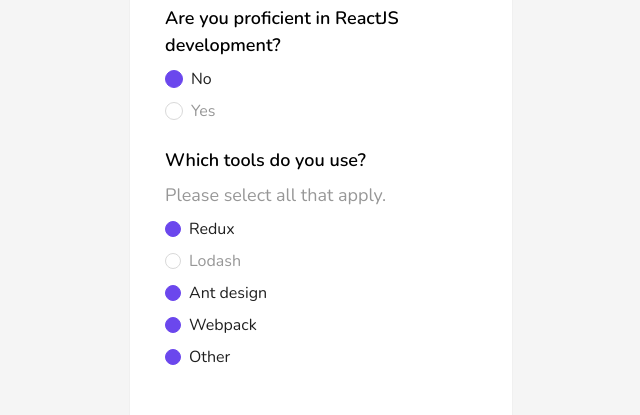
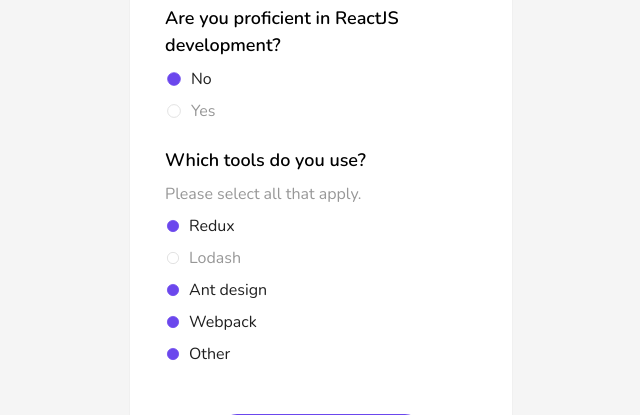
Before and after one commit to ken999999999999999/virgo-group-react-assessment, a Next.js app: page / in a window 1280 px wide. Shown: the part 171-586 px from the top of the page, without its empty margins (319-959 px from the left). Built offline with nearby package versions, Linux system fonts and the light colour scheme.

Commit message:
update radio button size

```diff
--- a/src/components/Button.tsx
+++ b/src/components/Button.tsx
@@ -3,7 +3,7 @@
 interface IButton extends ButtonProps {}
 
 export const Button = ({ ...rest }: IButton): JSX.Element => {
-  return <AntdButton shape="round" size="large" type="primary" {...rest} />
+  return <AntdButton shape="round" type="primary" {...rest} />
 }
 
 export default Button
--- a/src/pages/index.tsx
+++ b/src/pages/index.tsx
@@ -60,7 +60,7 @@
         </Form.Item>
 
         <div className="text-center">
-          <Button htmlType="submit" size="large" className="w-52 px-2">
+          <Button htmlType="submit" size="large" className="w-52">
             Process
           </Button>
         </div>
--- a/src/styles/globals.css
+++ b/src/styles/globals.css
@@ -23,6 +23,9 @@
   background-color: #d8d8d8 !important;
 }
 
+span[class*="-inner"] {
+  transform: scale(0.75);
+}
 [class*="-wrapper-checked"] {
   color: rgba(0, 0, 0, 0.88) !important;
 }
@@ -46,8 +49,14 @@
 .sub-label .ant-form-item-label > label {
   font-weight: lighter;
   color: #979797 !important;
+  font-size: 16px !important;
 }
 
 .ant-layout-content {
   min-height: 100vh !important;
 }
+
+.ant-btn-primary:disabled {
+  background: #d4ccf7 !important;
+  color: #fff !important;
+}
```
